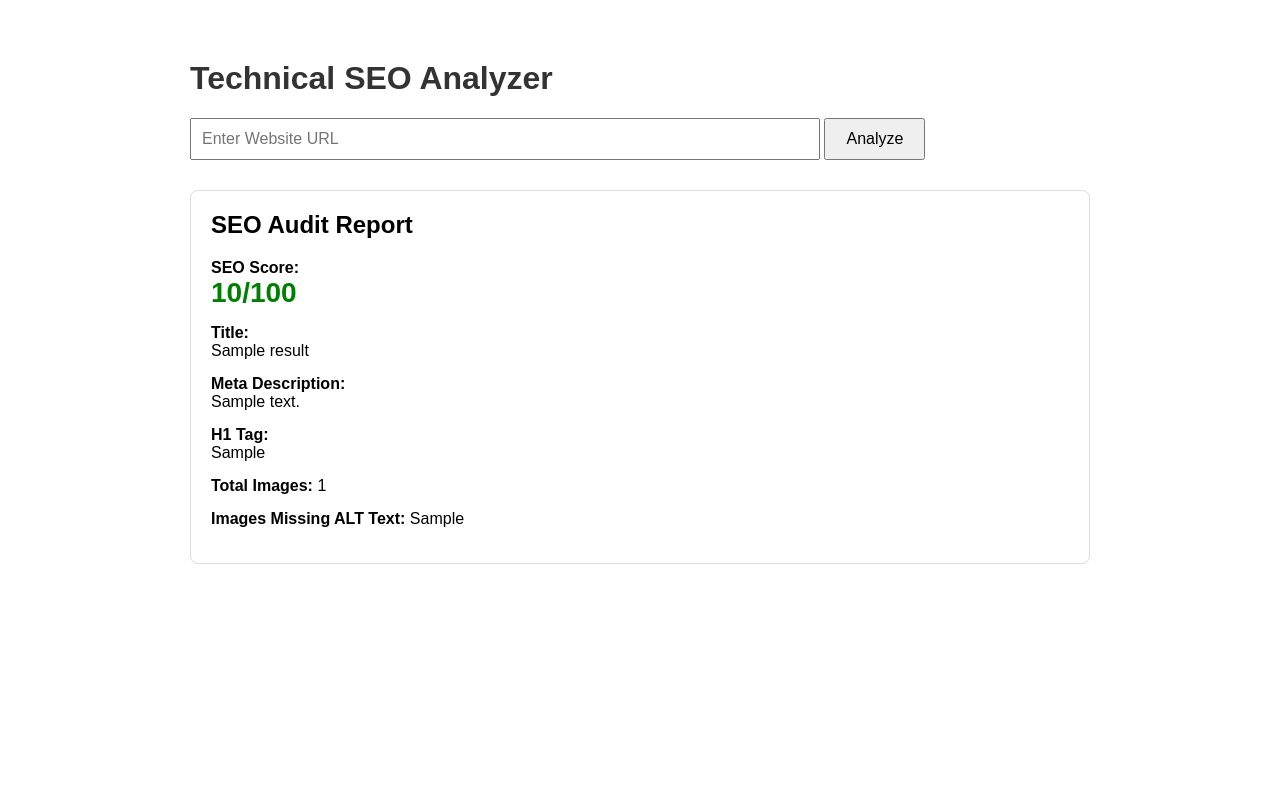
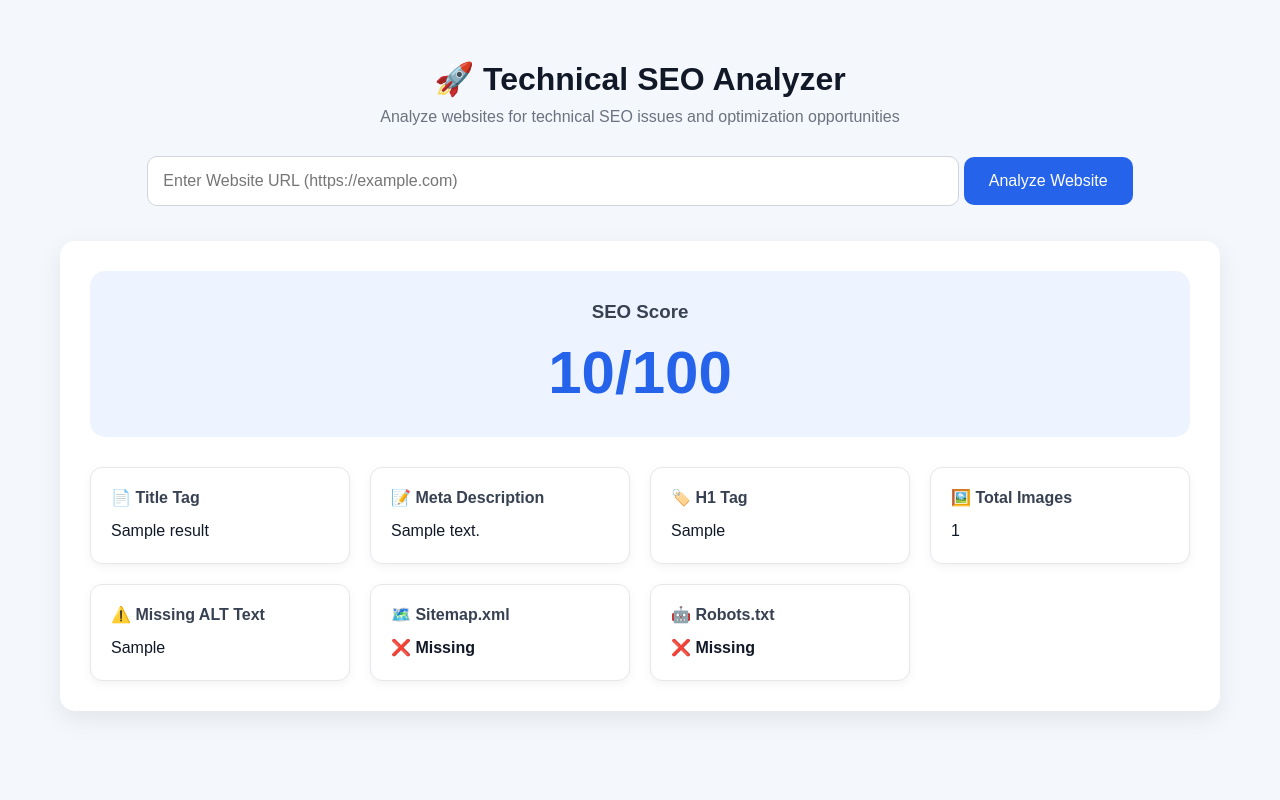
Before and after one commit to Jaymit-3672/Technical-SEO-Analyzer, a Flask app: template templates/index.html in a window 1280 px wide. Run offline with Flask 3, Linux system fonts and the light colour scheme; the template is opened without the code that fills it: most values are stand-ins (such as "Sample title", 1, 10 or a date in 2020).

Commit message:
Phase 2 completed with SEO dashboard

```diff
--- a/templates/index.html
+++ b/templates/index.html
@@ -1,71 +1,213 @@
+<!DOCTYPE html>
+<html lang="en">
+
+<head>
+
+    <meta charset="UTF-8">
+    <meta name="viewport" content="width=device-width, initial-scale=1.0">
+
+    <title>Technical SEO Analyzer</title>
+
     <style>
+
+        * {
+            margin: 0;
+            padding: 0;
+            box-sizing: border-box;
+        }
+
         body {
+
             font-family: Arial, sans-serif;
-        max-width: 900px;
+
+            background: #f4f7fb;
+
+            max-width: 1200px;
+
             margin: 40px auto;
+
             padding: 20px;
         }
 
         h1 {
-        color: #333;
+
+            text-align: center;
+
+            color: #111827;
+
+            margin-bottom: 10px;
+        }
+
+        .subtitle {
+
+            text-align: center;
+
+            color: #6b7280;
+
+            margin-bottom: 30px;
         }
 
         form {
+
+            text-align: center;
+
+            margin-bottom: 35px;
+        }
+
+        input[type="text"] {
+
+            width: 70%;
+
+            padding: 15px;
+
+            font-size: 16px;
+
+            border: 1px solid #d1d5db;
+
+            border-radius: 10px;
+        }
+
+        button {
+
+            padding: 15px 25px;
+
+            border: none;
+
+            border-radius: 10px;
+
+            background: #2563eb;
+
+            color: white;
+
+            font-size: 16px;
+
+            cursor: pointer;
+        }
+
+        button:hover {
+
+            background: #1d4ed8;
+        }
+
+        .report {
+
+            background: white;
+
+            padding: 30px;
+
+            border-radius: 15px;
+
+            box-shadow: 0 8px 25px rgba(0,0,0,0.08);
+        }
+
+        /* Main SEO score card */
+
+        .score-card {
+
+            text-align: center;
+
+            background: #eef4ff;
+
+            padding: 30px;
+
+            border-radius: 15px;
+
             margin-bottom: 30px;
         }
 
-    input[type="text"] {
-        width: 70%;
-        padding: 10px;
-        font-size: 16px;
+        .score-card h3 {
+
+            margin-bottom: 15px;
+
+            color: #374151;
         }
 
-    button {
-        padding: 10px 20px;
-        font-size: 16px;
-        cursor: pointer;
+        .score {
+
+            font-size: 60px;
+
+            font-weight: bold;
+
+            color: #2563eb;
         }
 
-    .report {
-        margin-top: 30px;
-        border: 1px solid #ddd;
-        padding: 20px;
-        border-radius: 8px;
+        /* Dashboard cards */
+
+        .metrics {
+
+            display: grid;
+
+            grid-template-columns: repeat(auto-fit, minmax(250px, 1fr));
+
+            gap: 20px;
         }
 
-    .report h2 {
-        margin-top: 0;
+        .metric-card {
+
+            background: white;
+
+            padding: 20px;
+
+            border-radius: 12px;
+
+            border: 1px solid #e5e7eb;
+
+            box-shadow: 0 3px 10px rgba(0,0,0,0.05);
         }
 
-    .item {
-        margin-bottom: 15px;
+        .metric-card h4 {
+
+            margin-bottom: 12px;
+
+            color: #374151;
         }
 
-    .label {
+        .metric-card p {
+
+            color: #111827;
+
+            line-height: 1.5;
+
+            word-break: break-word;
+        }
+
+        .status-good {
+
+            color: green;
+
             font-weight: bold;
         }
 
-    /* SEO Score styling */
-    .score {
-        font-size: 28px;
+        .status-bad {
+
+            color: red;
+
             font-weight: bold;
-        color: green;
         }
+
     </style>
 
-<h1>Technical SEO Analyzer</h1>
+</head>
+
+<body>
+
+    <h1>🚀 Technical SEO Analyzer</h1>
+
+    <p class="subtitle">
+        Analyze websites for technical SEO issues and optimization opportunities
+    </p>
 
     <form method="POST">
 
         <input
             type="text"
             name="url"
-        placeholder="Enter Website URL"
+            placeholder="Enter Website URL (https://example.com)"
             required
         >
 
         <button type="submit">
-        Analyze
+            Analyze Website
         </button>
 
     </form>
@@ -74,42 +216,110 @@
 
     <div class="report">
 
-    <h2>SEO Audit Report</h2>
+        <!-- SEO SCORE -->
 
-    <!-- SEO Score received from seo_audit.py -->
-    <div class="item">
-        <span class="label">SEO Score:</span><br>
+        <div class="score-card">
+
+            <h3>SEO Score</h3>
 
             <div class="score">
+
                 {{ results.seo_score }}/100
-        </div>
+
             </div>
 
-    <div class="item">
-        <span class="label">Title:</span><br>
-        {{ results.title }}
         </div>
 
-    <div class="item">
-        <span class="label">Meta Description:</span><br>
-        {{ results.meta_description }}
+        <!-- SEO DASHBOARD -->
+
+        <div class="metrics">
+
+            <div class="metric-card">
+
+                <h4>📄 Title Tag</h4>
+
+                <p>{{ results.title }}</p>
+
             </div>
 
-    <div class="item">
-        <span class="label">H1 Tag:</span><br>
-        {{ results.h1 }}
+            <div class="metric-card">
+
+                <h4>📝 Meta Description</h4>
+
+                <p>{{ results.meta_description }}</p>
+
             </div>
 
-    <div class="item">
-        <span class="label">Total Images:</span>
-        {{ results.total_images }}
+            <div class="metric-card">
+
+                <h4>🏷️ H1 Tag</h4>
+
+                <p>{{ results.h1 }}</p>
+
             </div>
 
-    <div class="item">
-        <span class="label">Images Missing ALT Text:</span>
-        {{ results.missing_alt }}
+            <div class="metric-card">
+
+                <h4>🖼️ Total Images</h4>
+
+                <p>{{ results.total_images }}</p>
+
+            </div>
+
+            <div class="metric-card">
+
+                <h4>⚠️ Missing ALT Text</h4>
+
+                <p>{{ results.missing_alt }}</p>
+
+            </div>
+
+            <div class="metric-card">
+
+                <h4>🗺️ Sitemap.xml</h4>
+
+                {% if results.sitemap_found %}
+
+                    <p class="status-good">
+                        ✅ Found
+                    </p>
+
+                {% else %}
+
+                    <p class="status-bad">
+                        ❌ Missing
+                    </p>
+
+                {% endif %}
+
+            </div>
+
+            <div class="metric-card">
+
+                <h4>🤖 Robots.txt</h4>
+
+                {% if results.robots_found %}
+
+                    <p class="status-good">
+                        ✅ Found
+                    </p>
+
+                {% else %}
+
+                    <p class="status-bad">
+                        ❌ Missing
+                    </p>
+
+                {% endif %}
+
+            </div>
+
         </div>
 
     </div>
 
     {% endif %}
+
+</body>
+
+</html>
```
Also changed, not shown: seo_audit.py (+107 -26 lines). Lines whose indentation alone changed are shown as unchanged.
